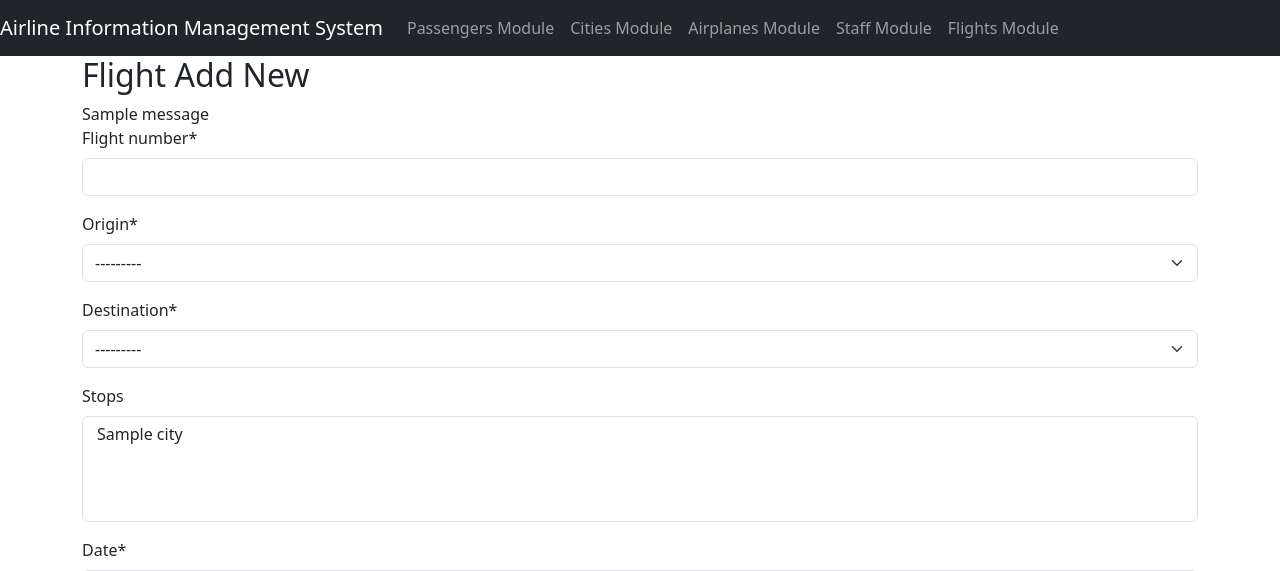
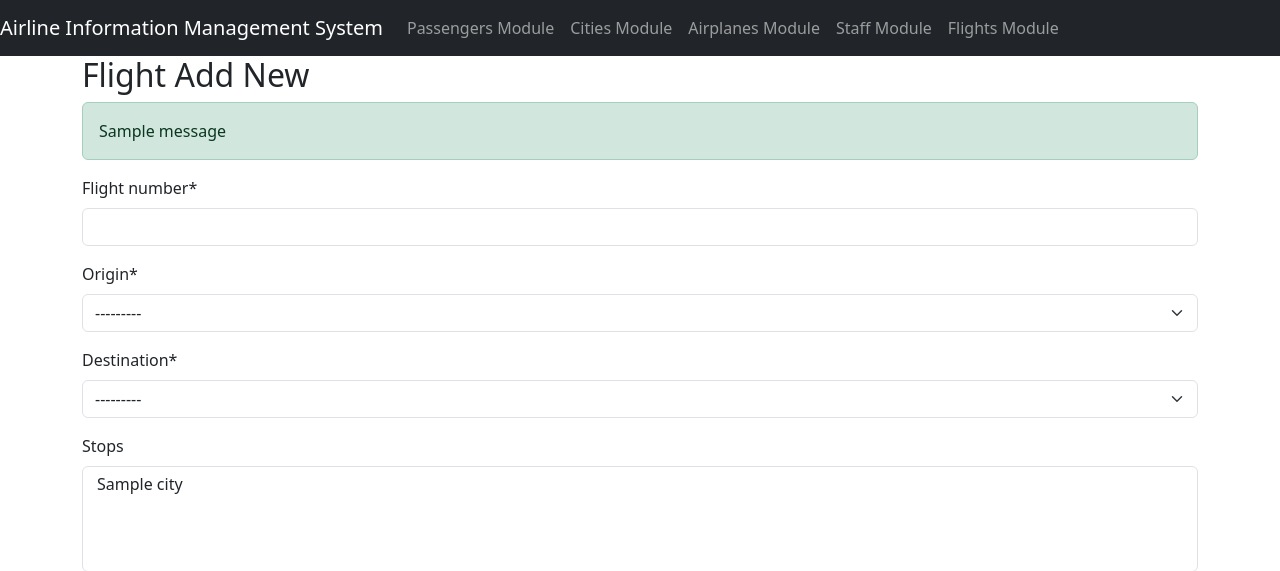
Before and after one commit to ChristianRono/Airline-Information-Management-System, a Django app: page /flight/add/ in a window 1280 px wide. Shown: the top 571 px of the page. Run offline with Django 5.2, Linux system fonts and the light colour scheme; tables that the repository leaves empty hold one stand-in row (values such as "Sample post"); one stand-in notice (Sample message) is shown; some libraries are stand-ins or nearby versions.

Commit message:
Did some more bug fixing.

```diff
--- a/FlightModule/templates/flight_new.html
+++ b/FlightModule/templates/flight_new.html
@@ -6,7 +6,7 @@
     <h2>Flight Add New</h2>
     {% if messages %}
     {% for message in messages %}
-    <div{% if message.tags %} class="{{ message.tags }}"{% endif %}>
+    <div{% if message.tags %} class="alert alert-{{ message.tags }}"{% endif %}>
         {% if message.level == DEFAULT_MESSAGE_LEVELS.ERROR %}Important: {% endif %}
         {{ message }}
     </div>
```
